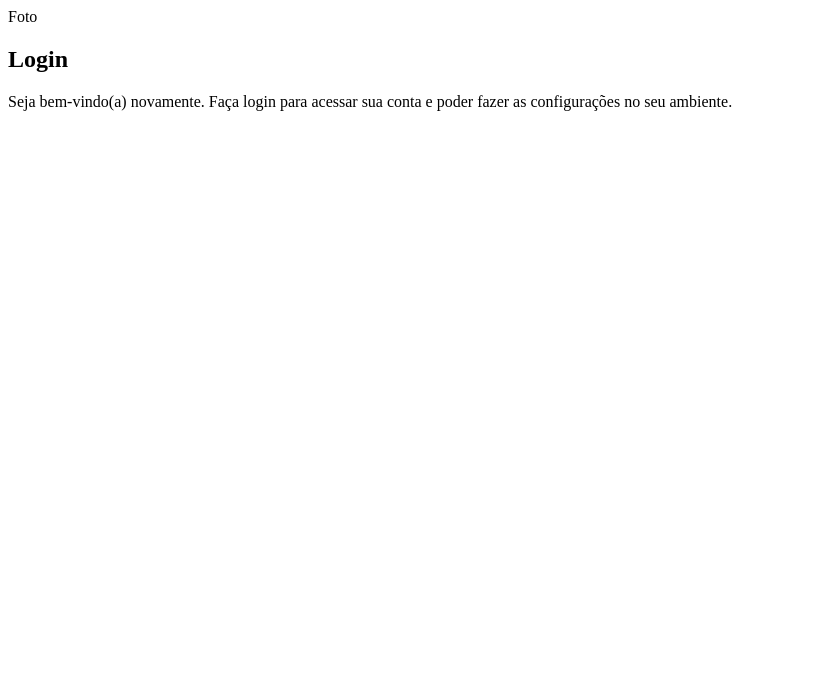
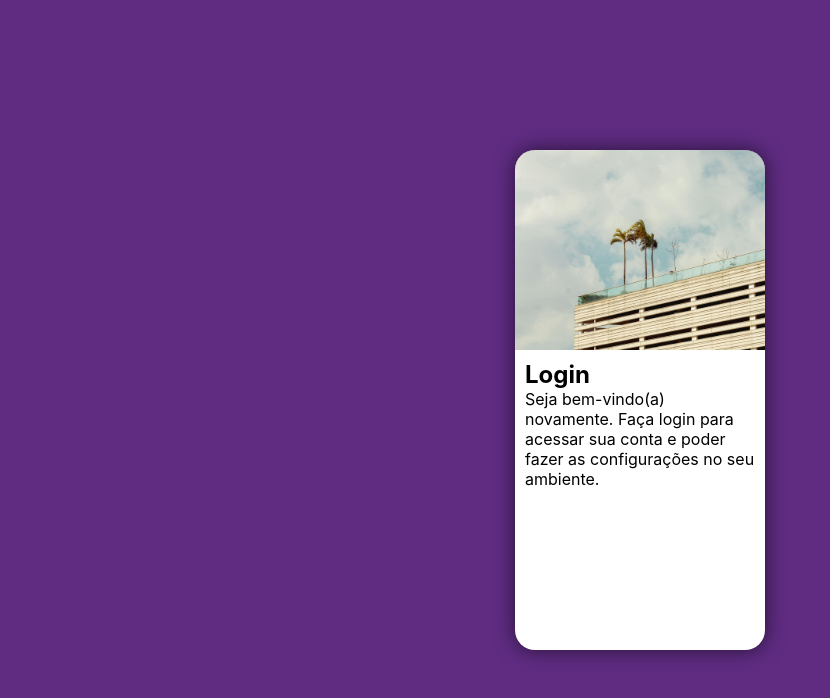
Before and after one commit to jdearaujotrindade/projeto-login, a plain HTML site: page index.html in a window 1280 px wide. Shown: the whole page, without its empty margins (0-830 px from the left). Drawn offline with Linux system fonts and the light colour scheme.

Commit message:
Modify index.html, style.css

```diff
--- a/estilos/style.css
+++ b/estilos/style.css
@@ -4,3 +4,39 @@
     Verde: #49a09d
     Lilás: #5f2c82
 */
+* {
+    margin: 0px;
+    padding: 0px;
+    font-family: -apple-system, BlinkMacSystemFont, 'Segoe UI', Roboto, Oxygen, Ubuntu, Cantarell, 'Open Sans', 'Helvetica Neue', sans-serif;
+    box-sizing: border-box;
+}
+html, body {
+    background-color: #5f2c82;
+    height: 100vh;
+    width: 100vw;
+}
+main {
+    position: relative;
+    height: 100vh;
+    width: 100vw;
+}
+section#login {
+    position: absolute;
+    background-color: white;
+    height: 500px;
+    width: 250px;
+    border-radius: 20px;
+    top: 50%;
+    left: 50%;
+    transform: translate(-50%, -50%);
+    overflow: hidden;
+    box-shadow: 0px 0px 20px #271235;
+}
+section#login > div#imagem {
+    background: #5f2c82 url('../imagens/pexels-bruthethe-2747595.jpg') center center no-repeat;
+    background-size: cover;
+    height: 200px;
+}
+section#login > div#formulario {
+    padding: 10px;
+}
--- a/index.html
+++ b/index.html
@@ -9,9 +9,7 @@
 <body>
     <main>
         <section id="login">
-            <div id="imagem">
-                Foto
-            </div>
+            <div id="imagem"></div>
             <div id="formulario">
                 <h1>Login</h1>
                 <p>Seja bem-vindo(a) novamente. Faça login para acessar sua conta e poder fazer as configurações no seu ambiente.</p>
```
